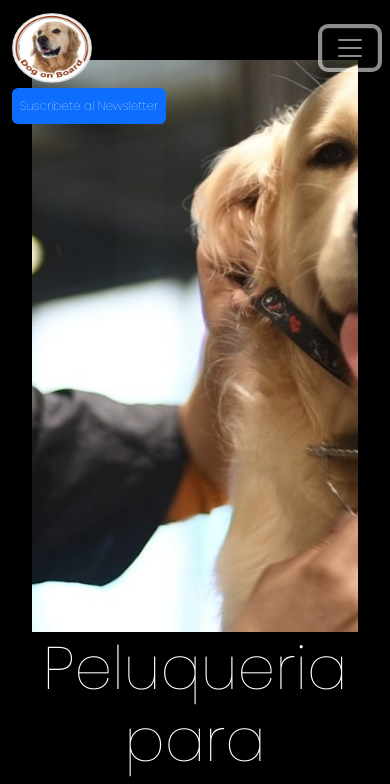
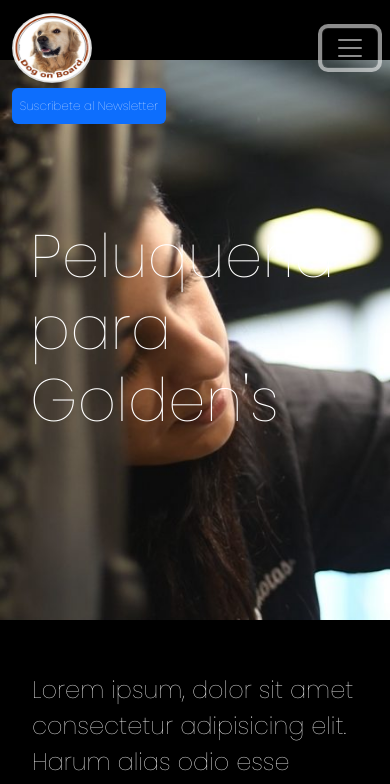
Before and after one commit to Gonzalita/PF-Gonzalez, a website: page pages/peluqueria.html in a window 390 px wide. Both pictures are taken after a click on the button "Toggle navigation". Shown: the top 784 px of the page. Drawn offline with nearby package versions, Linux system fonts and the light colour scheme.

Commit message:
some more changes to the site

```diff
--- a/pages/peluqueria.html
+++ b/pages/peluqueria.html
@@ -1,12 +1,14 @@
 <!DOCTYPE html>
 <html lang="es">
+
 <head>
 	<meta charset="UTF-8">
 	<meta http-equiv="X-UA-Compatible" content="IE=edge">
 	<meta name="viewport" content="width=device-width, initial-scale=1.0">
 	<meta name="description" content="Peluqueria de golden retriever">
 	<meta name="keywords" content="perros, golden retriever, mascotas, golden, retriever, perritos">
-	<link href="https://cdn.jsdelivr.net/npm/bootstrap@5.3.0-alpha1/dist/css/bootstrap.min.css" rel="stylesheet" integrity="sha384-GLhlTQ8iRABdZLl6O3oVMWSktQOp6b7In1Zl3/Jr59b6EGGoI1aFkw7cmDA6j6gD" crossorigin="anonymous">
+	<link href="https://cdn.jsdelivr.net/npm/bootstrap@5.3.0-alpha1/dist/css/bootstrap.min.css" rel="stylesheet"
+		integrity="sha384-GLhlTQ8iRABdZLl6O3oVMWSktQOp6b7In1Zl3/Jr59b6EGGoI1aFkw7cmDA6j6gD" crossorigin="anonymous">
 	<link rel="preconnect" href="https://fonts.googleapis.com">
 	<link rel="preconnect" href="https://fonts.gstatic.com" crossorigin>
 	<link href="https://fonts.googleapis.com/css2?family=Poppins:ital,wght@0,100;1,200&display=swap" rel="stylesheet">
@@ -17,6 +19,7 @@
 	<link rel="stylesheet" href="../css/style.css">
 	<title>PELUQUERIA PARA GOLDEN'S</title>
 </head>
+
 <body>
 	<header>
 		<!-----------NAV---------->
@@ -25,39 +28,46 @@
 				<a class="navbar-brand" href="../index.html">
 					<img src="../images/logo2.jpg" width="80rem" height="70rem">
 				</a>
-		  <button class="navbar-toggler" type="button" data-bs-toggle="collapse" data-bs-target="#navbarNav" aria-controls="navbarNav" aria-expanded="false" aria-label="Toggle navigation">
+				<button class="navbar-toggler" type="button" data-bs-toggle="collapse" data-bs-target="#navbarNav"
+					aria-controls="navbarNav" aria-expanded="false" aria-label="Toggle navigation">
 					<span class="navbar-toggler-icon"></span>
 				</button>
 				<div class="collapse navbar-collapse justify-content-end" id="navbarNav">
 					<ul class="navbar-nav">
 						<li class="nav-item">
-			  </li>
-			  <li class="nav-item">
-				<span class="badge text-bg-primary"><a class="nav-link" href="../pages/newsletter.html">Suscribete al Newsletter</a></span>
+							<span class="badge text-bg-primary"><a class="nav-link"
+									href="../pages/newsletter.html">Suscribete al Newsletter</a></span>
 						</li>
 					</ul>
 				</div>
 			</div>
 		</nav>
 	</header>
+	<!------------------------------------ESCAPARATE-------------------------------->
 	<main>
-		<div class="picotoro container text-center">
-			<div class="row align-items-center">
-			  <div class="col-sm-8">
-			  <img src="../images/imagen-13.jpg" width="800px" height="600px" class="picturesign"></div>
-			  <div class="col-sm-4"><h2 class="title-section">Peluqueria para Golden's</</div>
+		<div class="picotoro">
+			<div class="contenedor-imagen-pancarta">
+				<!-- <div class="col-sm-8">
+					  -<img src="../images/imagen-13.jpg" width="800px" height="600px" class="picturesign"></div>-->
+				<div class="apartado-imagen">
+					<h2 class="title-section">Peluqueria para Golden's</h2>
+				</div>
 			</div>
 		</div>
 	</main>
+
+	<!------------------------------------ARTICULO--------------------------------->
 	<section class="paragraph">
 		<div class="paragraph-contenedor container text-center">
 			<div class="row gy-9 gx-9align-items-center">
 				<div class="col-sm-12 col-md-12 col-lg-8">
-						<p class="text-start lh-base">Lorem ipsum, dolor sit amet consectetur adipisicing elit. Harum alias odio esse magni quidem,
+					<p class="text-start lh-base">Lorem ipsum, dolor sit amet consectetur adipisicing elit. Harum alias
+						odio esse magni quidem,
 						quas facere quam eum delectus veniam veritatis natus, sapiente, fugiat vero rem eligendi
 						dolorem! Molestiae, minus.</p>
 					<h3>Subtitulo</h3>
-						<p class="text-start lh-base">Lorem ipsum dolor sit amet consectetur adipisicing elit. Quam, recusandae ipsum nobis in vero
+					<p class="text-start lh-base">Lorem ipsum dolor sit amet consectetur adipisicing elit. Quam,
+						recusandae ipsum nobis in vero
 						modi mollitia cupiditate molestiae doloribus sit, facere pariatur alias? A sint aperiam rem
 						debitis reiciendis cumque in aut nisi sunt nihil! Libero repellendus, reiciendis officia
 						eveniet, sed id beatae doloremque tenetur perspiciatis aliquid facilis at laboriosam, nulla quae
@@ -66,7 +76,8 @@
 						ipsa minus eligendi. Beatae repudiandae molestias error, libero minus praesentium in cum
 						molestiae aliquid nam assumenda neque modi asperiores dicta sed fugiat. Veniam.</p>
 					<h3>Subtitulo</h3>
-						<p class="text-start lh-base" >Lorem ipsum dolor, sit amet consectetur adipisicing elit. Libero eligendi ipsa dolorum obcaecati
+					<p class="text-start lh-base">Lorem ipsum dolor, sit amet consectetur adipisicing elit. Libero
+						eligendi ipsa dolorum obcaecati
 						inventore explicabo debitis id nemo impedit velit dolores, culpa enim laboriosam optio ex
 						temporibus qui vitae doloribus, alias perferendis repellendus repudiandae! Ad fugiat esse rerum,
 						soluta nobis adipisci deserunt unde aspernatur veniam autem molestiae voluptatibus cumque
@@ -81,11 +92,6 @@
 
 		</div>
 	</section>
-
-
-
-
-
 	<!-------footer--------->
 	<footer class="item3">
 		<!------SECCCION CONTACTO-------->
@@ -113,7 +119,10 @@
 			</div>
 		</section>
 	</footer>
-	<script src="https://cdn.jsdelivr.net/npm/bootstrap@5.3.0-alpha1/dist/js/bootstrap.bundle.min.js" integrity="sha384-w76AqPfDkMBDXo30jS1Sgez6pr3x5MlQ1ZAGC+nuZB+EYdgRZgiwxhTBTkF7CXvN" crossorigin="anonymous"></script>
+	<script src="https://cdn.jsdelivr.net/npm/bootstrap@5.3.0-alpha1/dist/js/bootstrap.bundle.min.js"
+		integrity="sha384-w76AqPfDkMBDXo30jS1Sgez6pr3x5MlQ1ZAGC+nuZB+EYdgRZgiwxhTBTkF7CXvN"
+		crossorigin="anonymous"></script>
 
 </body>
+
 </html>
--- a/scss/estilodepaginas/_page3.scss
+++ b/scss/estilodepaginas/_page3.scss
@@ -1,28 +1,47 @@
 $text-size1: 2rem;
 $text-size2: 1.5rem;
+
+/*----------------------------------ESCAPARATE------------------------------------*/
+.contenedor-imagen-pancarta {
+    height: 600px;
+    width: 100vw;
+    background-image: url(/images/imagen-13.jpg);
+    background-size: cover;
+    background-attachment: fixed;
+}
+
+
 .picturesign {
-    width: 100%;
+    width: 100vw;
     object-fit: cover;
 }
+
 .picotoro {
-    margin-top: 30px;
-    margin-bottom: 30px;
+    margin-top: 20px;
+    margin-bottom: 20px;
 }
+
 container-articulos-paginas {
     margin: 30px 5px 30px 5px;
 }
+
 .textoDearticulo {
     font-size: $text-size1;
 }
+
+/*------------------------------------PARRAFO---------------------------------------*/
 .paragraph {
     p {
         font-size: $text-size2;
     }
 }
+
 paragraph-contenedor {
     margin-bottom: 30px;
 }
+
 .title-section {
+    position: absolute;
     top: 220px;
     left: 30px;
     font-weight: 500;
@@ -44,10 +63,12 @@ paragraph-contenedor {
     width: 100vw;
 
 }
+
 .bg-image {
     background-color: black;
     height: 100vh;
 }
+
 .formulario {
     width: (100vw/2);
     position: absolute;
@@ -55,11 +76,13 @@ paragraph-contenedor {
     left: 290px;
     color: white;
 }
+
 .formulario {
-    label{
+    label {
         color: rgb(244, 241, 241);
         font-weight: 900;
     }
+
     div {
         color: #fff;
         font-weight: 900;
@@ -70,31 +93,40 @@ paragraph-contenedor {
     display: inline-block;
     padding-left: 1rem;
 }
+
 .container-pio {
     height: 300px;
 }
+
 /*------------------NEWSLETTER 2--------------*/
-p{color:#fff;}
+p {
+    color: #fff;
+}
 
-.container-fluid2{
-width:100%;
+.container-fluid2 {
+    width: 100%;
     display: flex;
 }
 
 
-.container{
-max-width:1080px;
-width:100%;
-margin:auto;
-padding:32px;
+.container {
+    max-width: 1080px;
+    width: 100%;
+    margin: auto;
+    padding: 32px;
 }
 
-.center{text-align:center;}
-.black{background-color:#252525;}
+.center {
+    text-align: center;
+}
 
-.parallax{
-height:700px;
-background-image:url(/images/imagen-13.jpg);
-background-size:cover;
+.black {
+    background-color: #252525;
+}
+
+.parallax {
+    height: 700px;
+    background-image: url(/images/imagen-13.jpg);
+    background-size: cover;
     background-attachment: fixed;
 }
--- a/scss/estilodepaginas/_responsive-nav.scss
+++ b/scss/estilodepaginas/_responsive-nav.scss
@@ -17,3 +17,8 @@
 a:hover {
     color:antiquewhite!important;
 }
+.badge{
+ a:hover {
+    color: red !important;
+}
+ }
```
Also changed, not shown: css/style.css, 1 other file. Lines whose indentation alone changed are shown as unchanged.
